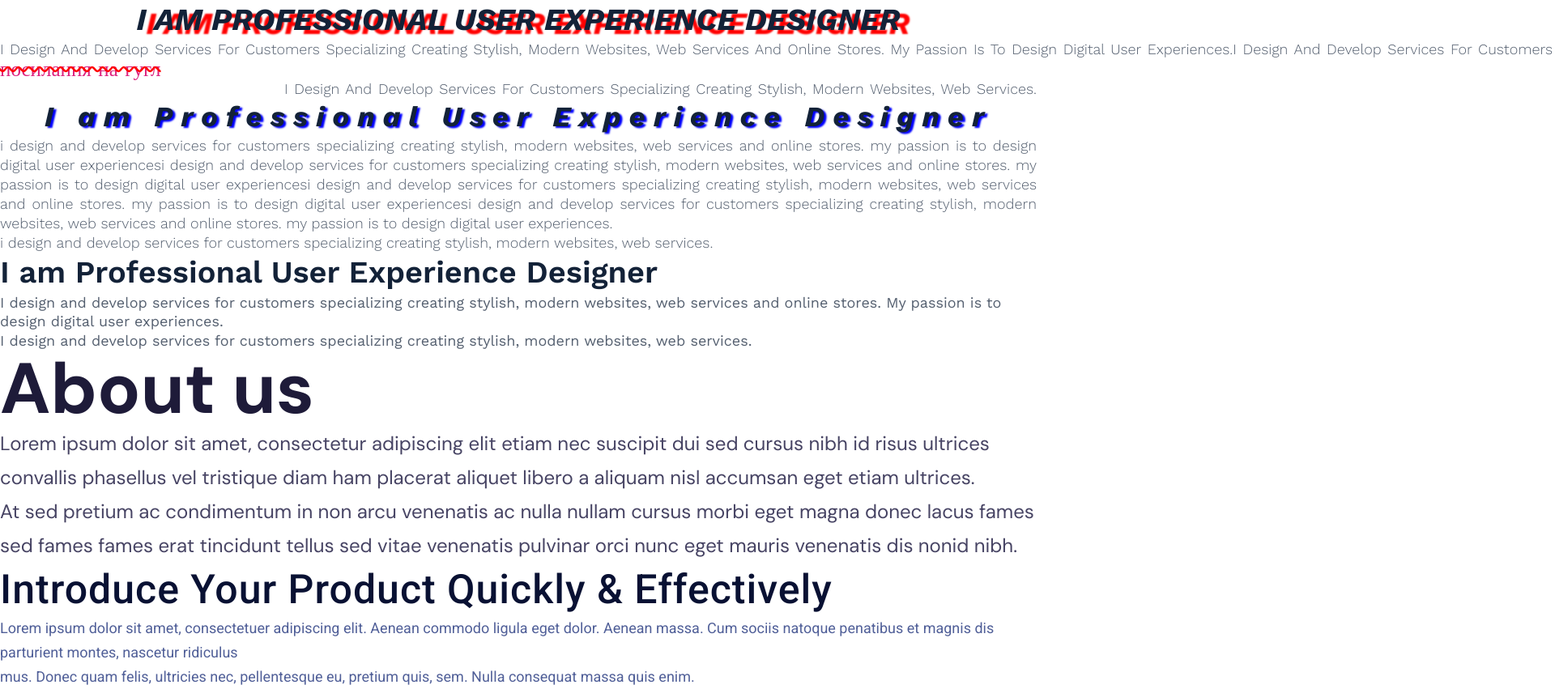
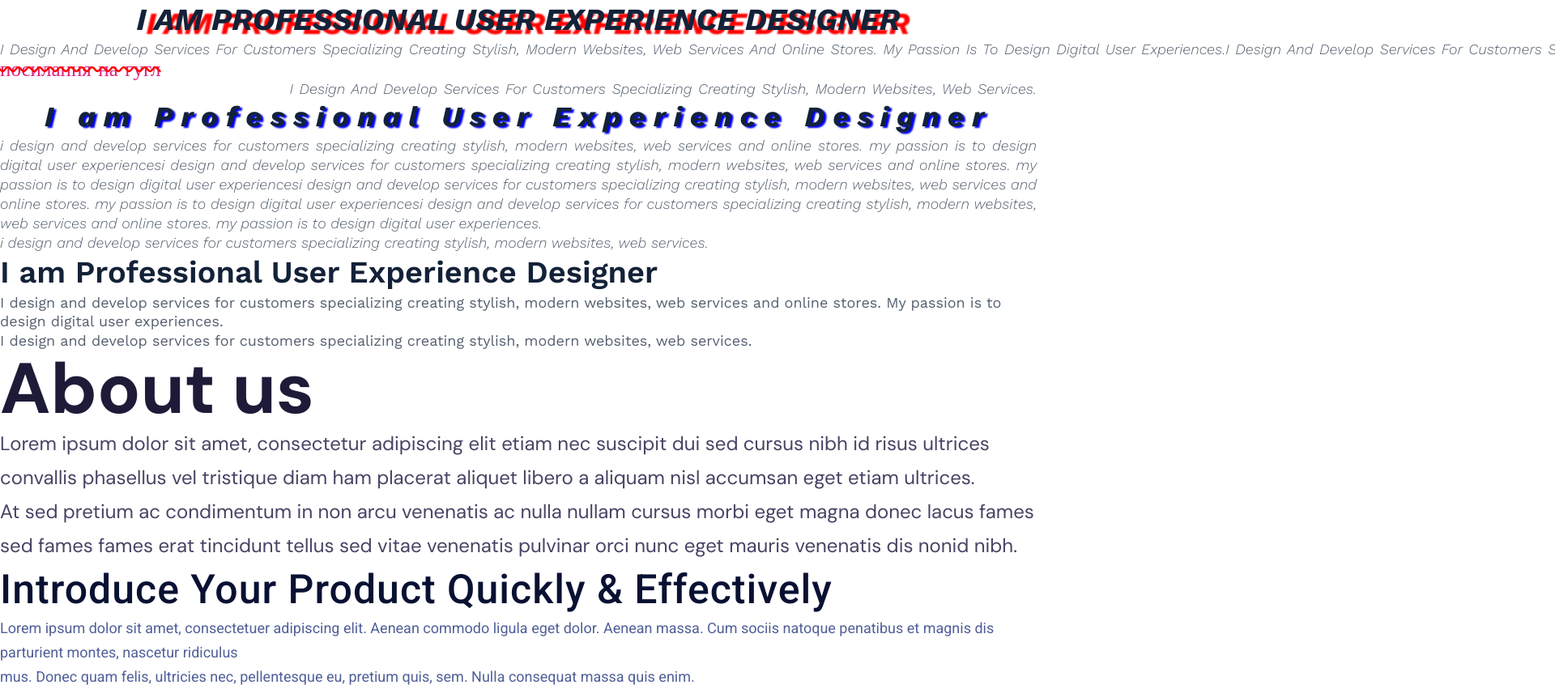
Before and after one commit to Alex-Vorontsov/lessons, a plain HTML site: page lesson_04/index.html in a window 1280 px wide. Shown: the top 851 px of the page at 81% size, 1920 px wide, since content can reach past the window. Drawn offline with nearby package versions, Linux system fonts and the light colour scheme.

Commit message:
Add files via upload

```diff
--- a/lesson_04/css/style.css
+++ b/lesson_04/css/style.css
@@ -37,7 +37,7 @@
 .blok-test p {
     color: #556070;
     font-size: 18px;
-    font-style: nitalic;
+    font-style: italic;
     font-weight: 300;
     line-height: 133%;
     text-align: right;
@@ -69,7 +69,7 @@
 .blok-test2 p {
     color: #556070;
     font-size: 18px;
-    font-style: nitalic;
+    font-style: italic;
     font-weight: 300;
     line-height: 133%;
     text-align: justify;
```
